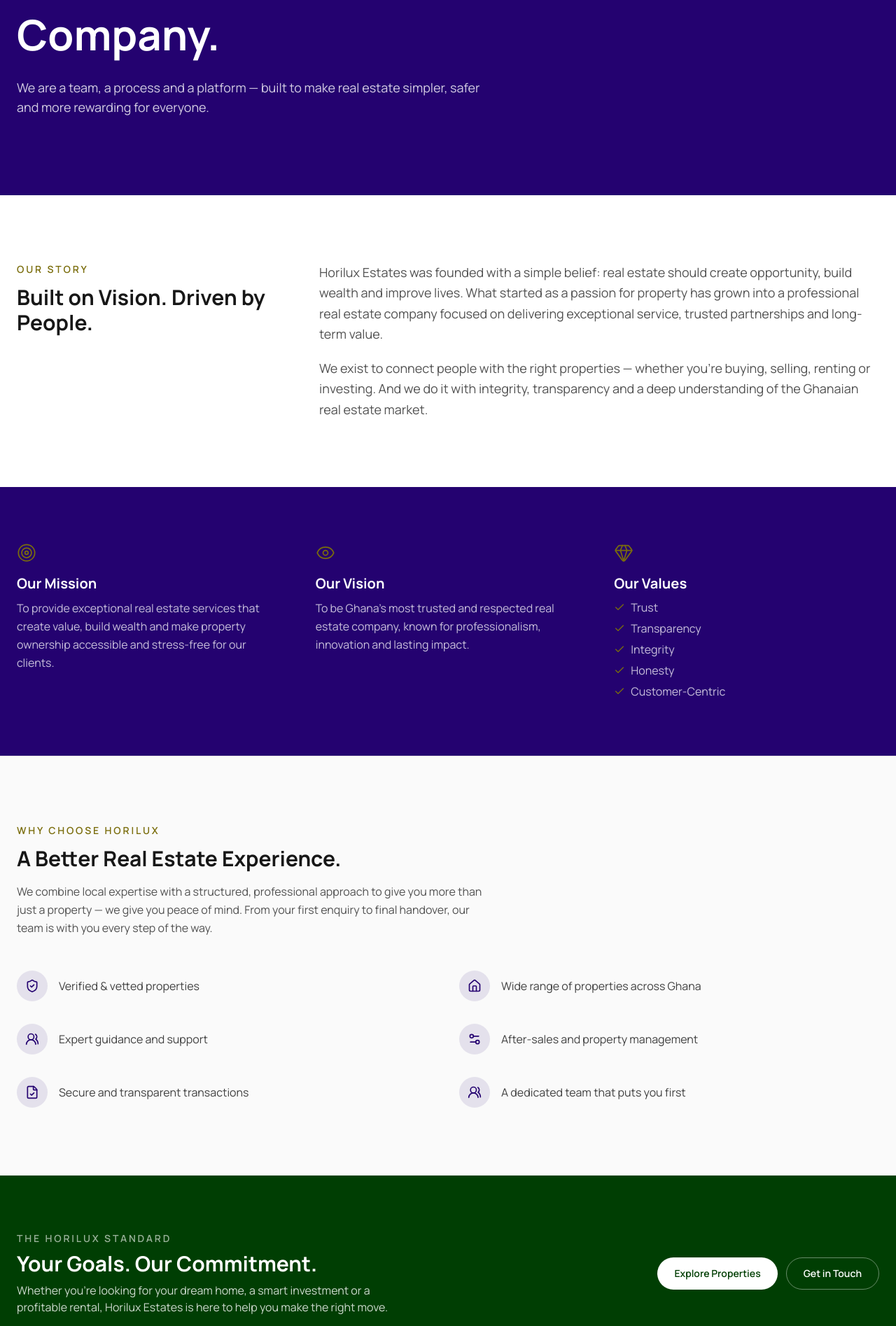
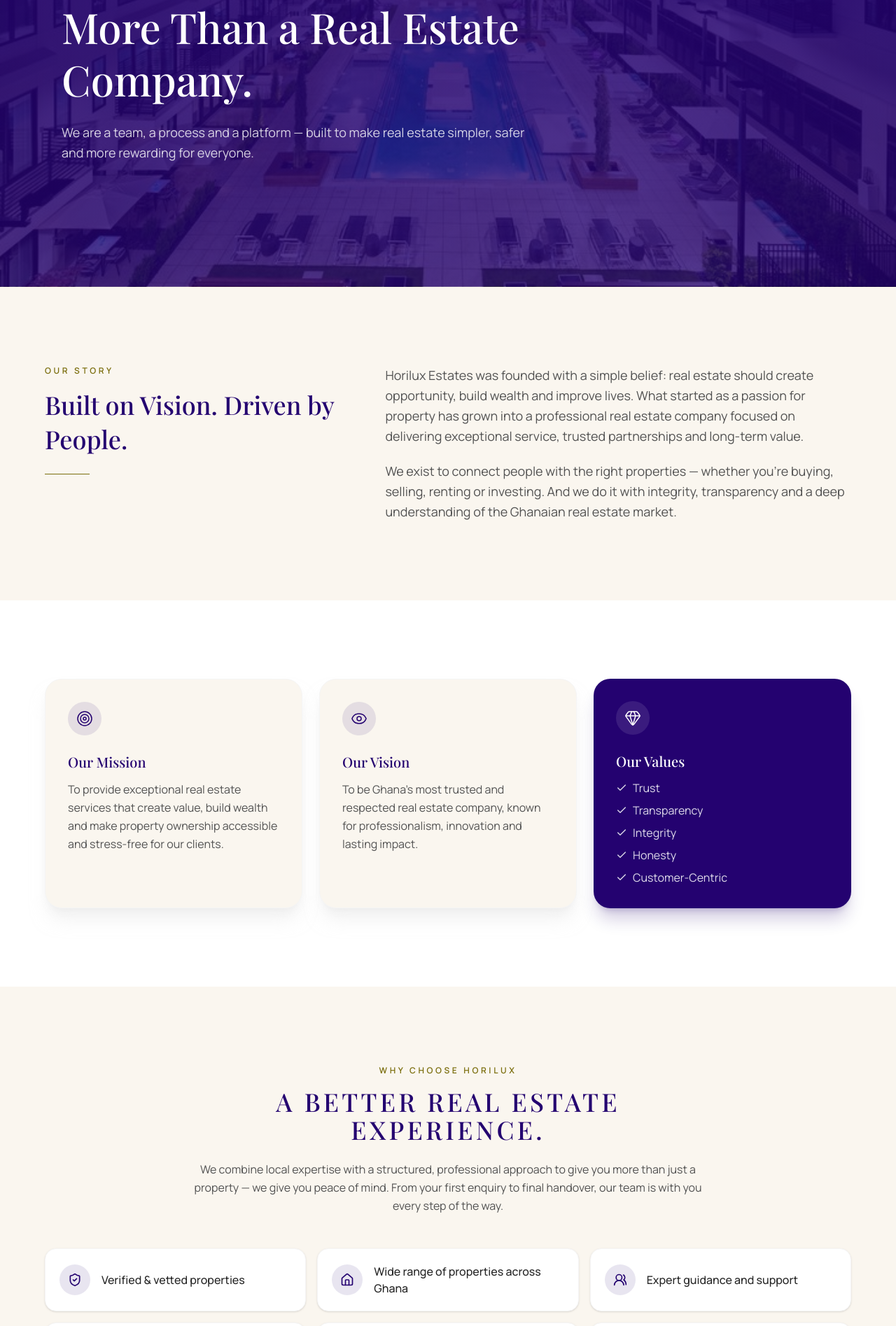
Before and after one commit to Samuel-Adisi/Horilux, a React (Vite) app in the folder web-public/: page /about in a window 1280 px wide. Shown: the part 211-2106 px from the top of the page at 70% size. Built offline with nearby package versions, Linux system fonts and the light colour scheme; no server answers.

Commit message:
About page: rebuild layout with landing page design tokens, copy unchanged

```diff
--- a/web-public/src/features/shared/AboutPage.tsx
+++ b/web-public/src/features/shared/AboutPage.tsx
@@ -1,4 +1,6 @@
+import { Link } from "react-router-dom";
 import { Target, Eye, Gem, Check, ShieldCheck, Home, Users2, FileCheck, Settings2 } from "lucide-react";
+import Reveal from "@/components/shared/Reveal";
 
 const MVV = [
   {
@@ -13,7 +15,7 @@
     body:
       "To be Ghana's most trusted and respected real estate company, known for professionalism, innovation and lasting impact.",
   },
-]
+];
 
 const VALUES = ["Trust", "Transparency", "Integrity", "Honesty", "Customer-Centric"];
 
@@ -26,124 +28,148 @@
   { icon: Users2, label: "A dedicated team that puts you first" },
 ];
 
+function Eyebrow({ children, light = false }: { children: string; light?: boolean }) {
+  return (
+    <p className={"text-xs font-semibold uppercase tracking-[0.3em] " + (light ? "text-white/70" : "text-brand-taupe")}>
+      {children}
+    </p>
+  );
+}
+
 export default function AboutPage() {
   return (
-    <div className="bg-white">
+    <div className="bg-cream">
       {/* Hero */}
-      <section className="bg-[#240270] text-white">
-        <div className="mx-auto max-w-7xl px-6 py-20 sm:py-28">
-          <p className="text-xs sm:text-sm font-semibold uppercase tracking-[0.2em] text-white/60">
-            About Horilux
-          </p>
-          <h1 className="mt-4 max-w-3xl text-2xl sm:text-4xl md:text-6xl font-bold leading-tight">
+      <section className="relative overflow-hidden">
+        <div
+          className="absolute inset-0 bg-cover bg-center"
+          style={{
+            backgroundImage:
+              "linear-gradient(to bottom, rgba(36,2,112,0.9), rgba(36,2,112,0.78)), url('/covers/cover-4.jpg')",
+          }}
+        />
+        <div className="relative z-10 mx-auto max-w-6xl px-6 py-28 sm:py-36 md:py-44">
+          <Reveal>
+            <Eyebrow light>About Horilux</Eyebrow>
+            <h1 className="mt-5 max-w-3xl font-serif text-3xl leading-tight text-white sm:text-5xl md:text-6xl">
               More Than a Real Estate Company.
             </h1>
-          <p className="mt-6 max-w-2xl text-base sm:text-lg text-white/80">
+            <p className="mt-6 max-w-2xl text-base leading-relaxed text-white/80 sm:text-lg">
               We are a team, a process and a platform — built to make real estate simpler, safer and more rewarding for everyone.
             </p>
+          </Reveal>
         </div>
       </section>
 
       {/* Our Story */}
-      <section className="mx-auto max-w-7xl px-6 py-16 sm:py-24">
-        <div className="grid grid-cols-1 md:grid-cols-3 gap-10 md:gap-16">
-          <div>
-            <p className="text-xs sm:text-sm font-semibold uppercase tracking-[0.2em] text-[#7A6D0C]">
-              Our Story
-            </p>
-            <h2 className="mt-3 text-xl sm:text-2xl md:text-3xl font-bold text-neutral-900">
+      <section className="px-6 py-20 md:py-28">
+        <div className="mx-auto grid max-w-6xl grid-cols-1 gap-10 md:grid-cols-5 md:gap-16">
+          <Reveal className="md:col-span-2">
+            <Eyebrow>Our Story</Eyebrow>
+            <h2 className="mt-4 font-serif text-2xl leading-snug text-brand-blue sm:text-3xl md:text-4xl">
               Built on Vision. Driven by People.
             </h2>
-          </div>
-          <div className="md:col-span-2 space-y-5 text-neutral-600 text-base sm:text-lg leading-relaxed">
+            <div className="mt-6 h-px w-16 bg-brand-taupe" />
+          </Reveal>
+          <Reveal delay={150} className="space-y-5 text-base leading-relaxed text-neutral-600 sm:text-lg md:col-span-3">
             <p>
               Horilux Estates was founded with a simple belief: real estate should create opportunity, build wealth and improve lives. What started as a passion for property has grown into a professional real estate company focused on delivering exceptional service, trusted partnerships and long-term value.
             </p>
             <p>
               We exist to connect people with the right properties — whether you're buying, selling, renting or investing. And we do it with integrity, transparency and a deep understanding of the Ghanaian real estate market.
             </p>
-          </div>
+          </Reveal>
         </div>
       </section>
 
       {/* Mission / Vision / Values */}
-      <section className="bg-[#240270] text-white">
-        <div className="mx-auto max-w-7xl px-6 py-16 sm:py-20 grid grid-cols-1 md:grid-cols-3 gap-10 md:gap-12">
-          {MVV.map((item) => (
-            <div key={item.title}>
-              <item.icon className="h-7 w-7 text-[#7A6D0C]" strokeWidth={1.5} />
-              <h3 className="mt-4 text-lg sm:text-xl font-bold">{item.title}</h3>
-              <p className="mt-2 text-sm sm:text-base text-white/75 leading-relaxed">{item.body}</p>
+      <section className="bg-white px-6 py-20 md:py-28">
+        <div className="mx-auto grid max-w-6xl grid-cols-1 gap-6 md:grid-cols-3">
+          {MVV.map((item, i) => (
+            <Reveal key={item.title} delay={i * 120} className="h-full">
+              <div className="h-full rounded-3xl border border-neutral-100 bg-cream p-8 shadow-xl shadow-neutral-200/50">
+                <div className="flex h-12 w-12 items-center justify-center rounded-full bg-brand-blue/10 text-brand-blue">
+                  <item.icon className="h-6 w-6" strokeWidth={1.5} />
                 </div>
+                <h3 className="mt-6 font-serif text-xl text-brand-blue">{item.title}</h3>
+                <p className="mt-3 leading-relaxed text-neutral-600">{item.body}</p>
+              </div>
+            </Reveal>
           ))}
-          <div>
-            <Gem className="h-7 w-7 text-[#7A6D0C]" strokeWidth={1.5} />
-            <h3 className="mt-4 text-lg sm:text-xl font-bold">Our Values</h3>
-            <ul className="mt-2 space-y-1.5">
+          <Reveal delay={240} className="h-full">
+            <div className="h-full rounded-3xl bg-brand-blue p-8 text-white shadow-xl shadow-brand-blue/20">
+              <div className="flex h-12 w-12 items-center justify-center rounded-full bg-white/10 text-white">
+                <Gem className="h-6 w-6" strokeWidth={1.5} />
+              </div>
+              <h3 className="mt-6 font-serif text-xl">Our Values</h3>
+              <ul className="mt-3 space-y-2">
                 {VALUES.map((value) => (
-                <li key={value} className="flex items-center gap-2 text-sm sm:text-base text-white/75">
-                  <Check className="h-4 w-4 shrink-0 text-[#7A6D0C]" />
+                  <li key={value} className="flex items-center gap-2 text-white/85">
+                    <Check className="h-4 w-4 shrink-0" />
                     {value}
                   </li>
                 ))}
               </ul>
             </div>
+          </Reveal>
         </div>
       </section>
 
       {/* Why Choose Horilux */}
-      <section className="bg-neutral-50 border-y border-neutral-200">
-        <div className="mx-auto max-w-7xl px-6 py-16 sm:py-24">
-          <p className="text-xs sm:text-sm font-semibold uppercase tracking-[0.2em] text-[#7A6D0C]">
-            Why Choose Horilux
-          </p>
-          <h2 className="mt-3 text-xl sm:text-2xl md:text-3xl font-bold text-neutral-900 max-w-xl">
+      <section className="px-6 py-20 md:py-28">
+        <div className="mx-auto max-w-6xl">
+          <Reveal className="mx-auto max-w-3xl text-center">
+            <Eyebrow>Why Choose Horilux</Eyebrow>
+            <h2 className="mt-4 font-serif text-2xl uppercase tracking-[0.12em] text-brand-blue sm:text-3xl md:text-4xl">
               A Better Real Estate Experience.
             </h2>
-          <p className="mt-4 max-w-2xl text-sm sm:text-base text-neutral-600 leading-relaxed">
+            <p className="mt-6 leading-relaxed text-neutral-600">
               We combine local expertise with a structured, professional approach to give you more than just a property — we give you peace of mind. From your first enquiry to final handover, our team is with you every step of the way.
             </p>
-          <div className="mt-10 sm:mt-12 grid grid-cols-1 sm:grid-cols-2 gap-6 sm:gap-8">
-            {WHY_CHOOSE.map((item) => (
-              <div key={item.label} className="flex items-center gap-4">
-                <div className="shrink-0 flex h-11 w-11 items-center justify-center rounded-full bg-[#240270]/10 text-[#240270]">
+          </Reveal>
+          <div className="mt-12 grid grid-cols-1 gap-4 sm:grid-cols-2 lg:grid-cols-3">
+            {WHY_CHOOSE.map((item, i) => (
+              <Reveal key={item.label} delay={(i % 3) * 100} className="h-full">
+                <div className="flex h-full items-center gap-4 rounded-2xl border border-neutral-100 bg-white p-5 shadow-sm">
+                  <div className="flex h-11 w-11 shrink-0 items-center justify-center rounded-full bg-brand-blue/10 text-brand-blue">
                     <item.icon className="h-5 w-5" />
                   </div>
-                <p className="text-sm sm:text-base text-neutral-700">{item.label}</p>
+                  <p className="font-medium text-neutral-800">{item.label}</p>
                 </div>
+              </Reveal>
             ))}
           </div>
         </div>
       </section>
 
       {/* CTA */}
-      <section className="bg-[#003E03] text-white">
-        <div className="mx-auto max-w-7xl px-6 py-16 sm:py-20 flex flex-col sm:flex-row sm:items-center sm:justify-between gap-6">
-          <div>
-            <p className="text-xs sm:text-sm font-semibold uppercase tracking-[0.2em] text-white/60">
-              The Horilux Standard
-            </p>
-            <h2 className="mt-2 text-xl sm:text-2xl md:text-3xl font-bold">
+      <section className="bg-white px-6 py-20 md:py-28">
+        <div className="mx-auto max-w-6xl">
+          <Reveal>
+            <div className="rounded-3xl bg-brand-green px-6 py-14 text-center text-white sm:px-12 md:py-20">
+              <Eyebrow light>The Horilux Standard</Eyebrow>
+              <h2 className="mt-4 font-serif text-2xl sm:text-3xl md:text-4xl">
                 Your Goals. Our Commitment.
               </h2>
-            <p className="mt-2 text-white/80 max-w-xl">
+              <p className="mx-auto mt-4 max-w-xl leading-relaxed text-white/80">
                 Whether you're looking for your dream home, a smart investment or a profitable rental, Horilux Estates is here to help you make the right move.
               </p>
-          </div>
-          <div className="flex flex-col sm:flex-row gap-3 shrink-0">
-            <a
-              href="/listings"
-              className="inline-flex items-center justify-center rounded-full bg-white px-5 py-2.5 sm:px-6 sm:py-3 text-xs sm:text-sm font-semibold text-[#003E03] hover:bg-white/90 transition"
+              <div className="mt-8 flex flex-col items-center justify-center gap-3 sm:flex-row">
+                <Link
+                  to="/listings"
+                  className="inline-flex items-center justify-center rounded-full bg-white px-8 py-3.5 font-serif text-xs uppercase tracking-wider text-brand-green transition hover:bg-white/90"
                 >
                   Explore Properties
-            </a>
-            <a
-              href="/contact"
-              className="inline-flex items-center justify-center rounded-full border border-white/40 px-5 py-2.5 sm:px-6 sm:py-3 text-xs sm:text-sm font-semibold text-white hover:bg-white/10 transition"
+                </Link>
+                <Link
+                  to="/contact"
+                  className="inline-flex items-center justify-center rounded-full border border-white/40 px-8 py-3.5 font-serif text-xs uppercase tracking-wider text-white transition hover:bg-white/10"
                 >
                   Get in Touch
-            </a>
+                </Link>
               </div>
+            </div>
+          </Reveal>
         </div>
       </section>
     </div>
```
Lines whose indentation alone changed are shown as unchanged.
